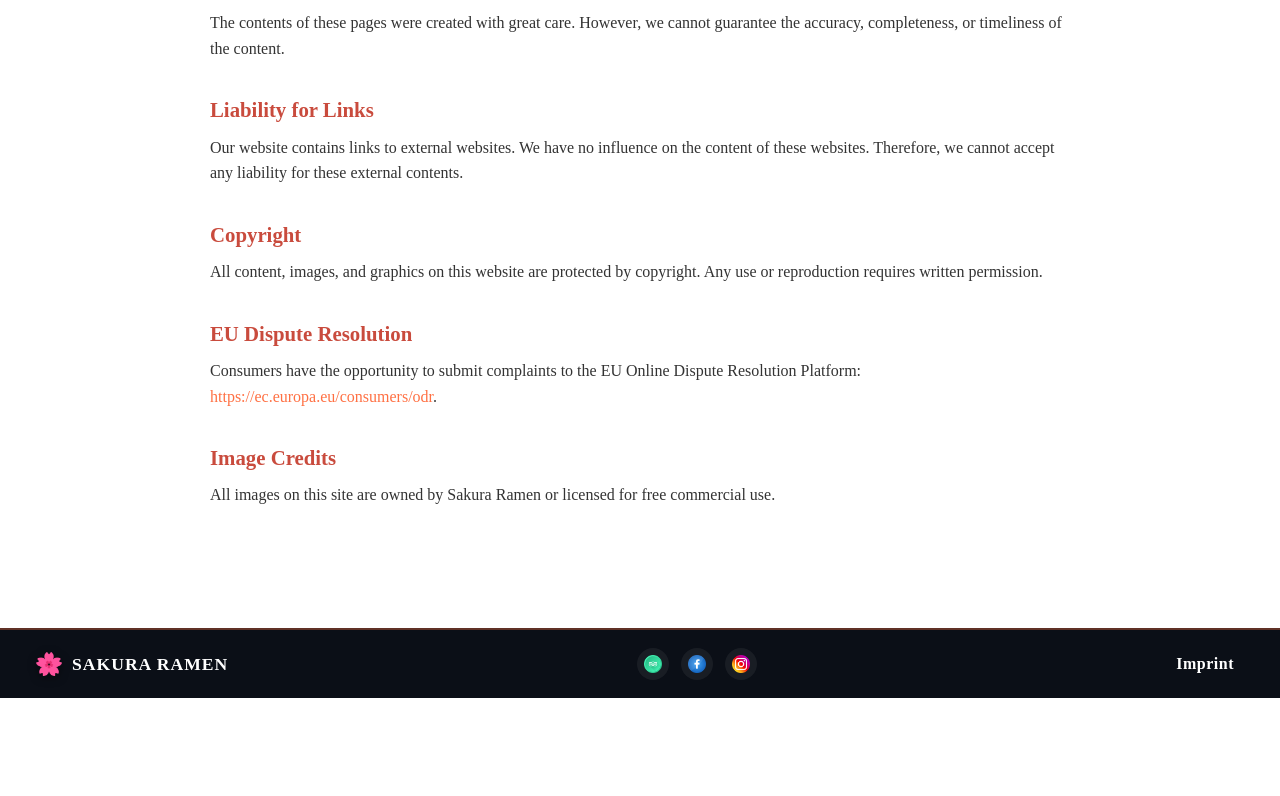
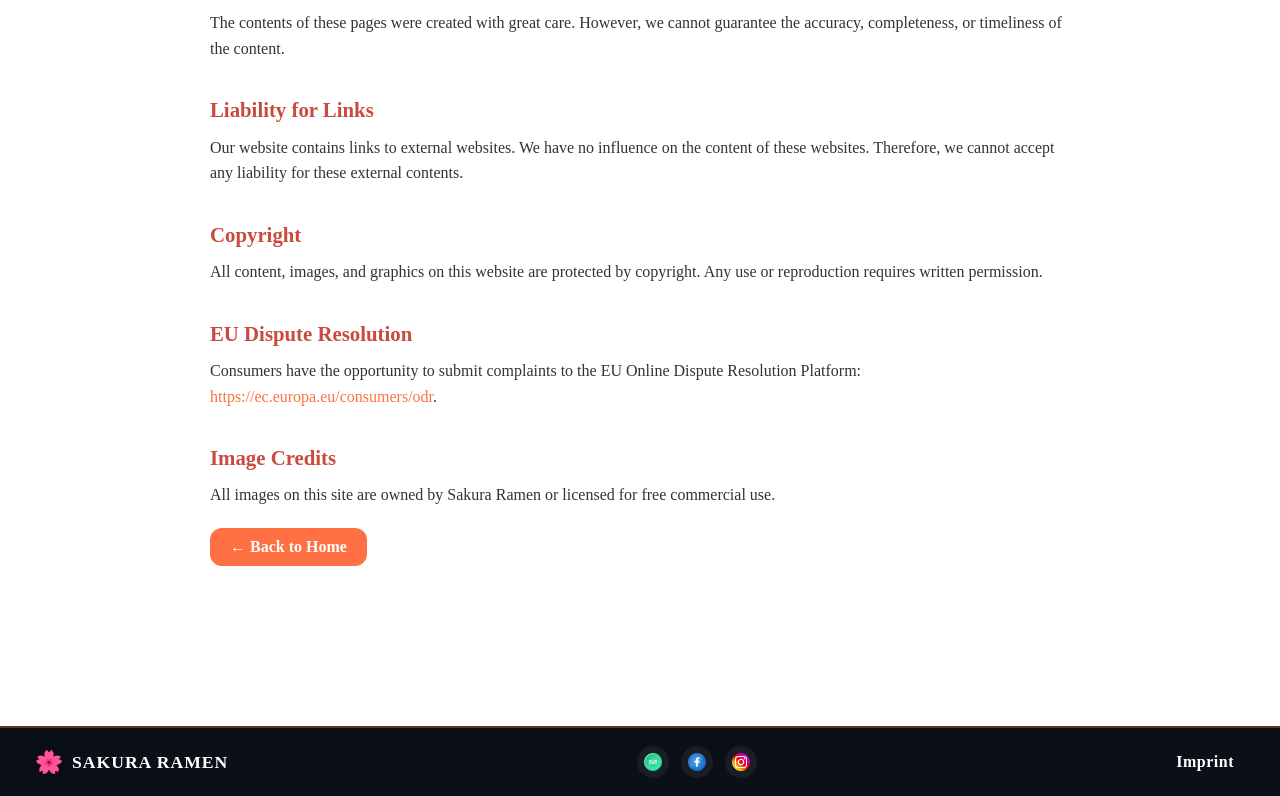
Before and after one commit to milosdimi/angular-basic-sakura, an Angular app: page /imprint in a window 1280 px wide. Shown: the part 788-1584 px from the top of the page. Before the commit the page ends 1486 px from the top, so only its background shows below. Built offline with nearby package versions, Linux system fonts and the light colour scheme; a web font is replaced by a local one.

Commit message:
home link fixed, back btn add to imprint

```diff
--- a/src/app/app.config.ts
+++ b/src/app/app.config.ts
@@ -1,8 +1,15 @@
 import { ApplicationConfig } from '@angular/core';
-import { provideRouter } from '@angular/router';
-
+import { provideRouter, withInMemoryScrolling } from '@angular/router';
 import { routes } from './app.routes';
 
 export const appConfig: ApplicationConfig = {
-  providers: [provideRouter(routes)]
+  providers: [
+    provideRouter(
+      routes,
+      withInMemoryScrolling({
+        anchorScrolling: 'enabled',
+        scrollPositionRestoration: 'enabled',
+      })
+    ),
+  ],
 };
--- a/src/app/imprint/imprint.component.html
+++ b/src/app/imprint/imprint.component.html
@@ -53,4 +53,6 @@
 
     </div>
 
+    <a class="back-home-btn" routerLink="/">← Back to Home</a>
+
 </section>
--- a/src/app/imprint/imprint.component.scss
+++ b/src/app/imprint/imprint.component.scss
@@ -46,4 +46,21 @@
       }
     }
   }
+  .back-home-btn {
+    display: inline-block;
+    margin: 20px auto 40px;
+    padding: 10px 20px;
+    background: #ff7043;
+    color: white;
+    font-weight: 600;
+    border-radius: 12px;
+    text-decoration: none;
+    transition: background 0.2s ease, transform 0.2s ease;
+    text-align: center;
+
+    &:hover {
+      background: #f95826;
+      transform: translateY(-2px);
+    }
+  }
 }
--- a/src/app/main-content/landing-page/navbar/navbar.component.html
+++ b/src/app/main-content/landing-page/navbar/navbar.component.html
@@ -1,12 +1,12 @@
 <nav>
-    <a class="logo" href="/index.html">
+    <a class="logo" routerLink="/">
         <img src="assets/img/sakura_logo.png" alt="sakura_logo">
     </a>
 
     <div class="nav-links">
-        <a href="#menu">MENU</a>
-        <a href="#findus">LOCATIONS</a>
-        <a href="#hto">ABOUT</a>
+        <a routerLink="/" fragment="menu">MENU</a>
+        <a routerLink="/" fragment="findus">LOCATIONS</a>
+        <a routerLink="/" fragment="hto">ABOUT</a>
 
         <a class="phone_btn" href="tel:+436641234567">
             <img src="assets/img/telephone.png" alt="Phone Icon">
--- a/src/app/main-content/landing-page/navbar/navbar.component.ts
+++ b/src/app/main-content/landing-page/navbar/navbar.component.ts
@@ -1,11 +1,12 @@
 import { Component } from '@angular/core';
+import { RouterLink } from '@angular/router';
 
 @Component({
   selector: 'app-navbar',
   standalone: true,
-  imports: [],
+  imports: [RouterLink],
   templateUrl: './navbar.component.html',
-  styleUrl: './navbar.component.scss'
+  styleUrls: ['./navbar.component.scss']
 })
 export class NavbarComponent {
 
--- a/src/app/shared/components/footer/footer.component.html
+++ b/src/app/shared/components/footer/footer.component.html
@@ -22,11 +22,7 @@
 
     <!-- RIGHT -->
     <div class="footer-right">
-        <!-- Option A: scroll zu Impressum-Sektion -->
         <a href="imprint">Imprint</a>
-
-        <!-- Option B (wenn eigene Route): -->
-        <!-- <a routerLink="/imprint">Imprint</a> -->
     </div>
 
 </footer>
```
Also changed, not shown: src/app/imprint/imprint.component.ts (+4 -5 lines).
